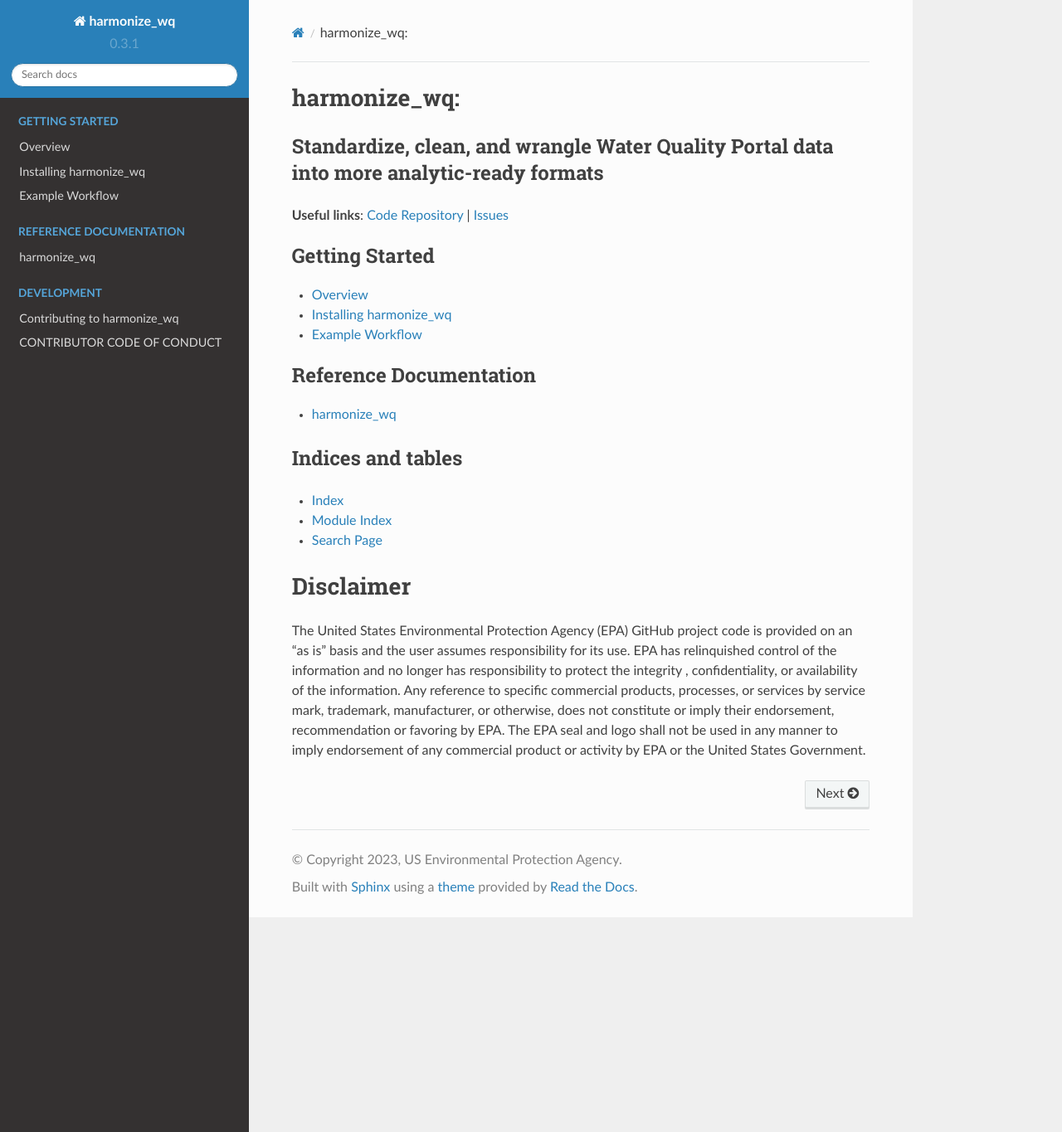
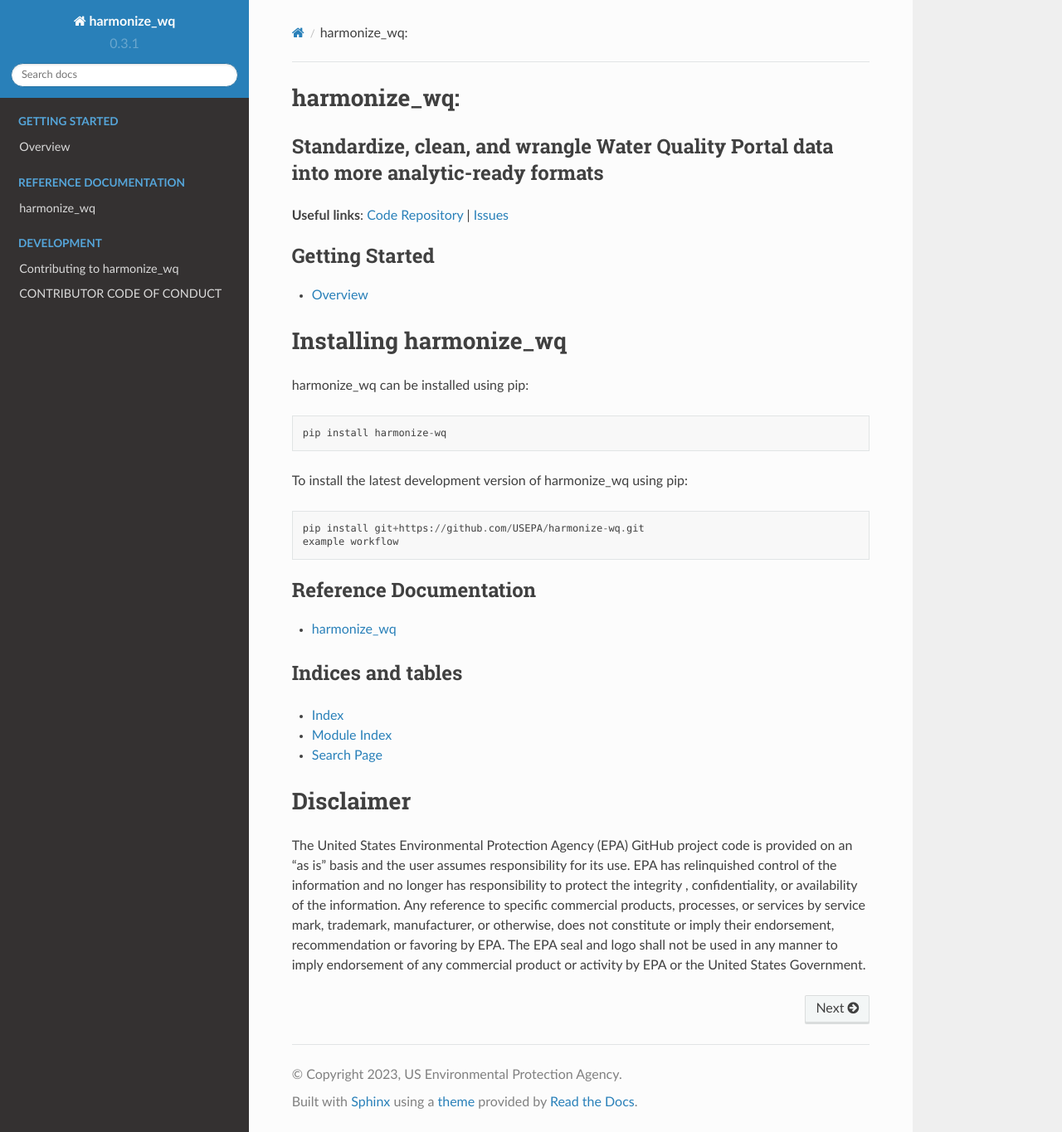
Before and after one commit to USEPA/harmonize-wq, a Sphinx documentation site: the page built from docs/source/index.rst, in a window 1280 px wide and 1365 px high. Shown: the whole window at 83% size. Built offline with Sphinx 7.4.7 and the Read the Docs theme 2.0.0, drawn with Linux system fonts in a browser that asks for light colours; pages that are not in the unit, such as notebooks, are missing from menus.

Commit message:
Try moving install section into index

```diff
--- a/docs/source/index.rst
+++ b/docs/source/index.rst
@@ -16,7 +16,24 @@
     :caption: Getting Started
 
     overview
-    installing
+.. _installing:
+
+Installing harmonize_wq
+=======================
+
+harmonize_wq can be installed using pip:
+
+.. code-block:: python3
+
+    pip install harmonize-wq
+
+
+
+To install the latest development version of harmonize_wq using pip:
+
+.. code-block:: python3
+
+    pip install git+https://github.com/USEPA/harmonize-wq.git
     example workflow
 
 .. toctree::
```
